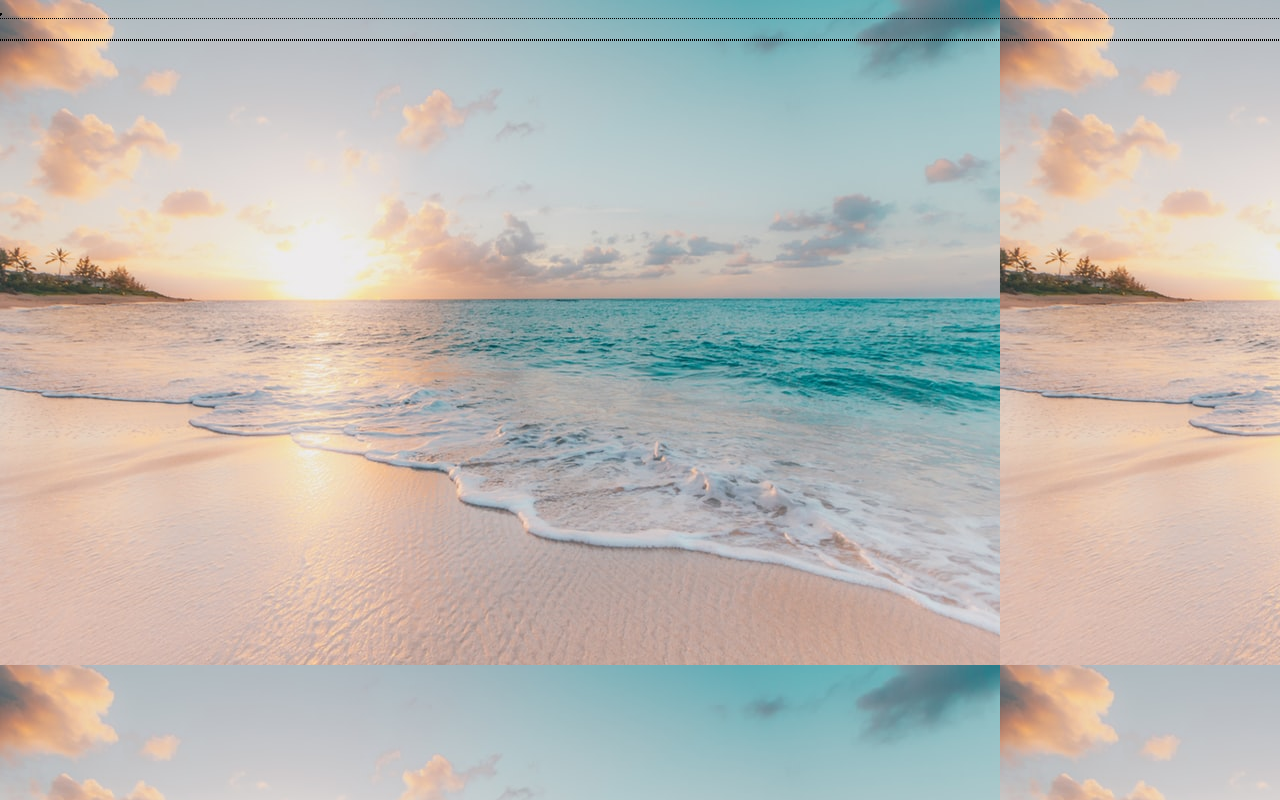
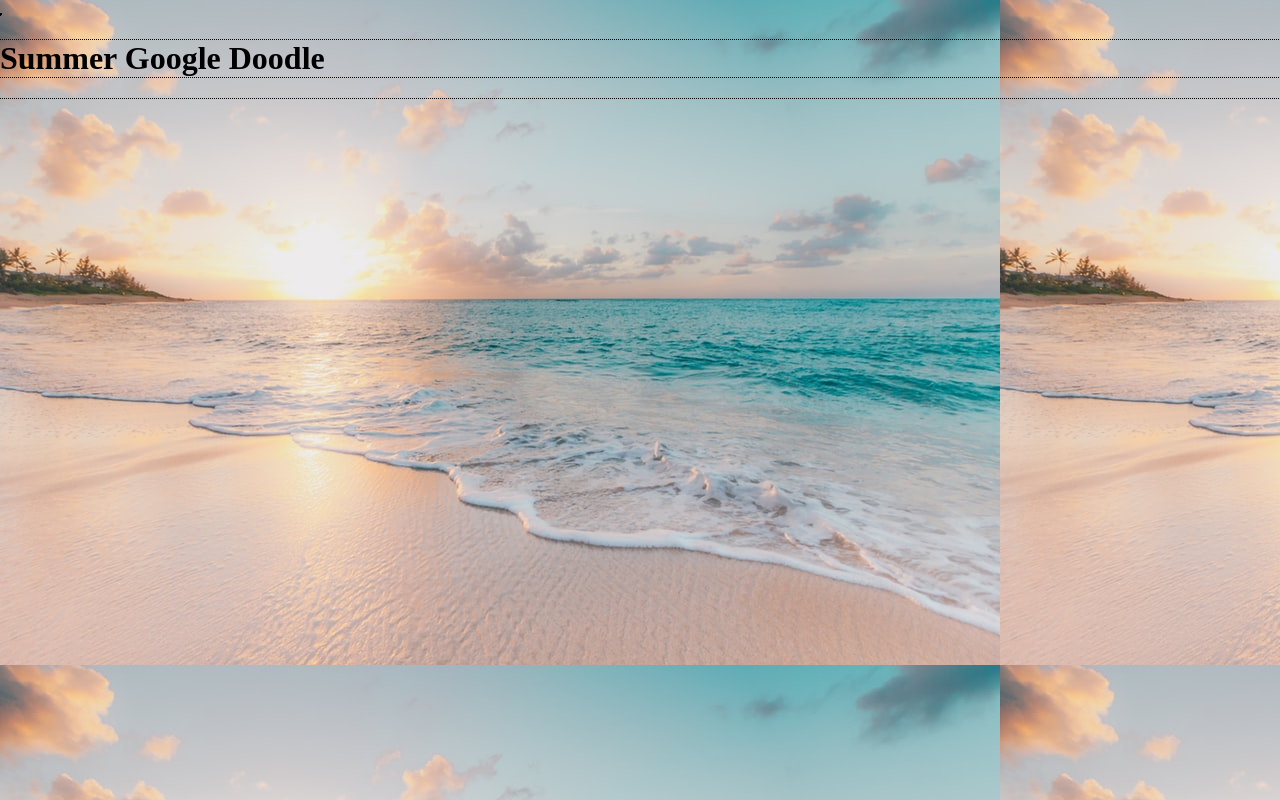
Before and after one commit to mzunigasanchez/Google-Doodle, a plain HTML site: page index.html in a window 1280 px wide. Drawn offline with nearby package versions, Linux system fonts and the light colour scheme.

Commit message:
Update
update reading

```diff
--- a/index.html
+++ b/index.html
@@ -28,7 +28,7 @@
 </head>
 <body>
 
-    <h1></h1>
+    <h1>Summer Google Doodle</h1>
 
 
 
```
Also changed, not shown: 1 other file.
